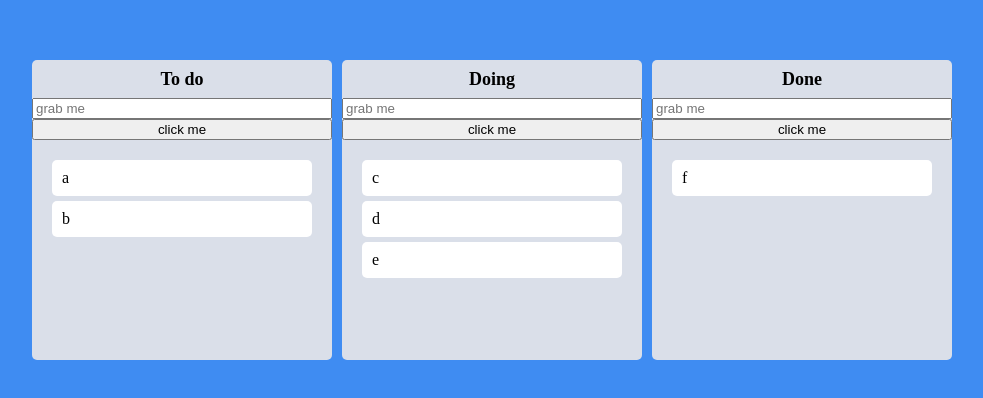
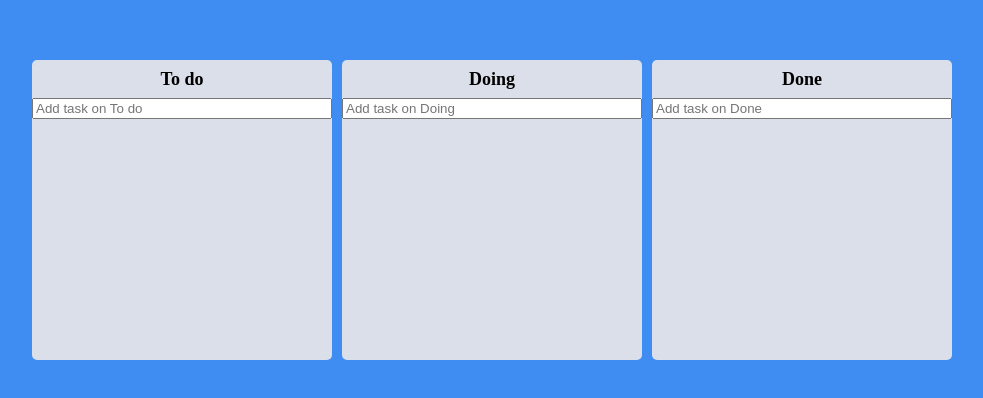
Before and after one commit to solar3070/React-MasterClass, a React (Create React App) app: page / in a window 1280 px wide. Shown: the part 190-588 px from the top of the page, without its empty margins (148-1131 px from the left). Built offline with nearby package versions, Linux system fonts and the light colour scheme.

Commit message:
6.14 Task Objects

```diff
--- a/src/atoms.tsx
+++ b/src/atoms.tsx
@@ -1,14 +1,19 @@
 import { atom } from "recoil";
 
+export interface ITodo {
+  id: number;
+  text: string;
+}
+
 interface IToDoState {
-  [key: string]: string[];
+  [key: string]: ITodo[];
 }
 
 export const toDoState = atom<IToDoState>({
   key: "toDo",
   default: {
-    "To do": ["a", "b"],
-    Doing: ["c", "d", "e"],
-    Done: ["f"],
+    "To do": [],
+    Doing: [],
+    Done: [],
   },
 });
--- a/src/components/Board.tsx
+++ b/src/components/Board.tsx
@@ -1,6 +1,7 @@
-import { useRef } from "react";
 import { Droppable } from "react-beautiful-dnd";
+import { useForm } from "react-hook-form";
 import styled from "styled-components";
+import { ITodo } from "../atoms";
 import DraggableCard from "./DraggableCard";
 
 const Wrapper = styled.div`
@@ -37,24 +38,37 @@
   padding: 20px;
 `;
 
+const Form = styled.form`
+  width: 100%;
+  input {
+    width: 100%;
+  }
+`;
+
 interface IBoardProps {
-  toDos: string[];
+  toDos: ITodo[];
   boardId: string;
 }
 
+interface IForm {
+  toDo: string;
+}
+
 function Board({ toDos, boardId }: IBoardProps) {
-  const inputRef = useRef<HTMLInputElement>(null);
-  const onClick = () => {
-    inputRef.current?.focus();
-    setTimeout(() => {
-      inputRef.current?.blur();
-    }, 5000);
+  const { register, setValue, handleSubmit } = useForm<IForm>();
+  const onValid = ({ toDo }: IForm) => {
+    setValue("toDo", "");
   };
   return (
     <Wrapper>
       <Title>{boardId}</Title>
-      <input ref={inputRef} placeholder="grab me" />
-      <button onClick={onClick}>click me</button>
+      <Form onSubmit={handleSubmit(onValid)}>
+        <input
+          {...register("toDo", { required: true })}
+          type="text"
+          placeholder={`Add task on ${boardId}`}
+        ></input>
+      </Form>
       <Droppable droppableId={boardId}>
         {(magic, info) => (
           <Area
@@ -64,7 +78,12 @@
             {...magic.droppableProps}
           >
             {toDos.map((toDo, index) => (
-              <DraggableCard key={toDo} index={index} toDo={toDo} />
+              <DraggableCard
+                key={toDo.id}
+                index={index}
+                toDoId={toDo.id}
+                toDoText={toDo.text}
+              />
             ))}
             {magic.placeholder}
           </Area>
--- a/src/components/DraggableCard.tsx
+++ b/src/components/DraggableCard.tsx
@@ -13,14 +13,14 @@
 `;
 
 interface IDraggableCardProps {
-  toDo: string;
+  toDoId: number;
+  toDoText: string;
   index: number;
 }
 
-function DraggableCard({ toDo, index }: IDraggableCardProps) {
-  console.log(toDo, "has been rendered!");
+function DraggableCard({ toDoId, toDoText, index }: IDraggableCardProps) {
   return (
-    <Draggable key={toDo} draggableId={toDo} index={index}>
+    <Draggable draggableId={toDoId + ""} index={index}>
       {(magic, snapshot) => (
         <Card
           isDragging={snapshot.isDragging}
@@ -28,7 +28,7 @@
           {...magic.dragHandleProps}
           {...magic.draggableProps}
         >
-          {toDo}
+          {toDoText}
         </Card>
       )}
     </Draggable>
```
